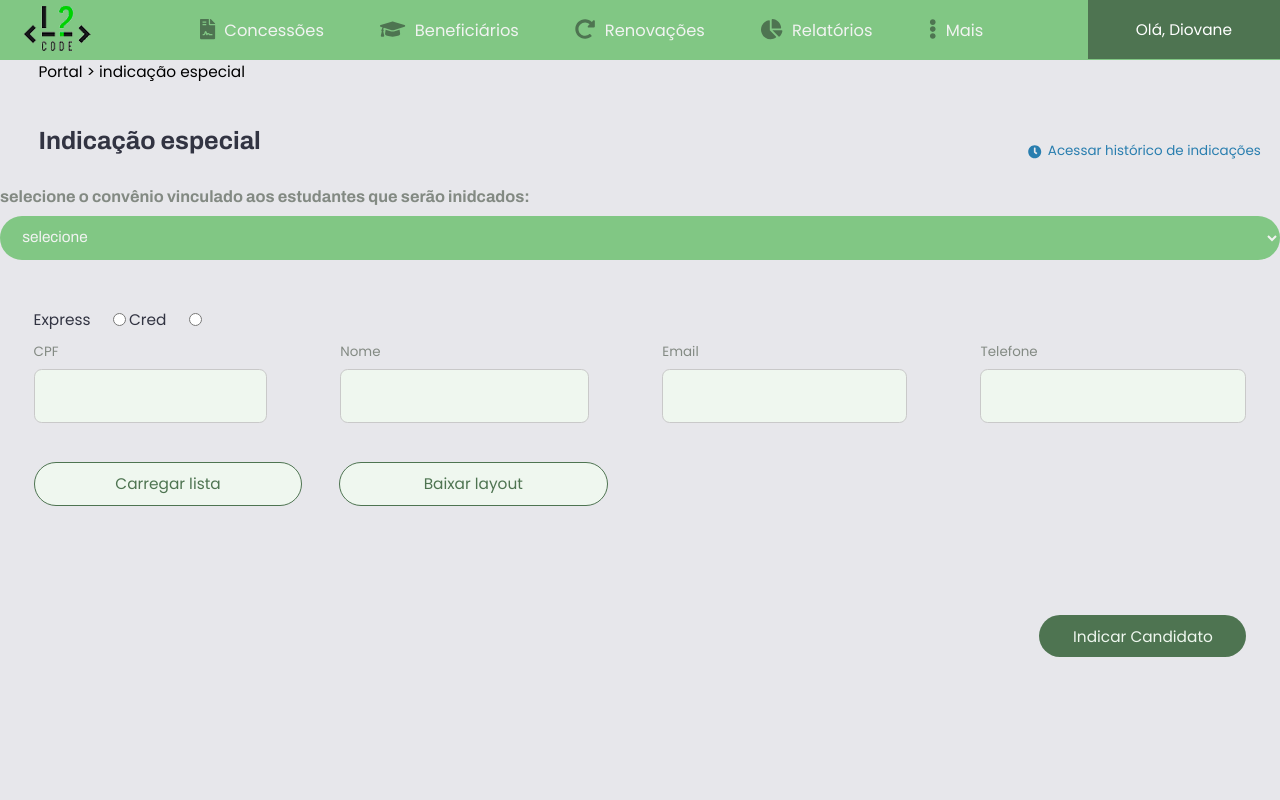
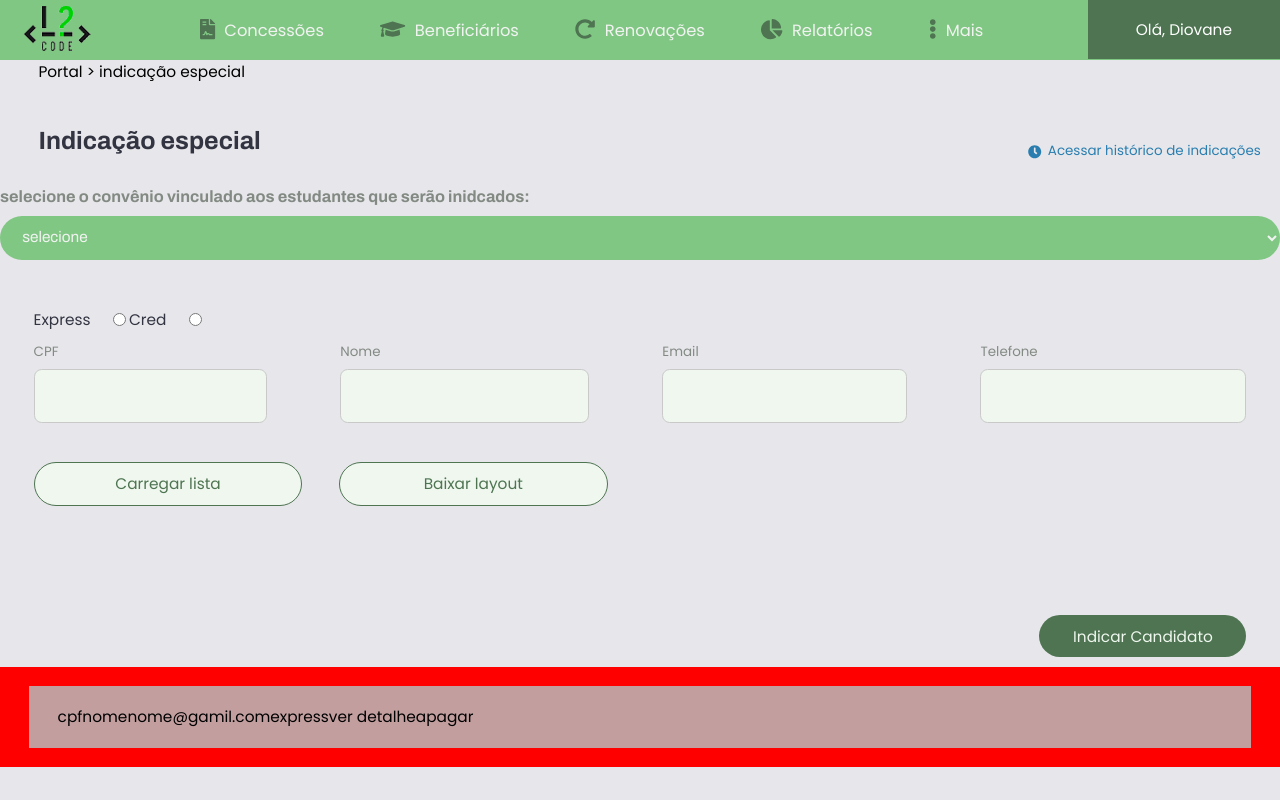
Before and after one commit to DiovanePacheti/project_L2code, a React (Create React App) app in the folder web/: page /candidato in a window 1280 px wide. Built offline with nearby package versions, Linux system fonts and the light colour scheme.

Commit message:
configurando useState no page historico

```diff
--- a/web/src/pages/Candidato/index.tsx
+++ b/web/src/pages/Candidato/index.tsx
@@ -115,7 +115,16 @@ function Candidato(){
                 </form>
             </div>
 
-
+            <div className="listagem-candidato">
+                <ul>
+                    <li>cpf</li>
+                    <li>nome</li>
+                    <li>nome@gamil.com</li>
+                    <li>express</li>
+                    <li>ver detalhe</li>
+                    <li>apagar</li>
+                </ul>
+            </div>
 
         </div>
     )
--- a/web/src/pages/HistoricoDeIndicacoes/index.tsx
+++ b/web/src/pages/HistoricoDeIndicacoes/index.tsx
@@ -1,4 +1,4 @@
-import React, { useState, useEffect } from 'react';
+import React, { useState, useEffect, FormEvent } from 'react';
 import PageHeader from '../../components/PageHeader';
 import Select from '../../components/Select';
 
@@ -9,30 +9,41 @@ import Button from '../../components/Button';
 
 function HistoricoDeIndicacoes(){
 
+    const [listagemCanditatos, setListagemCanditatos] = useState([]);
+
     const [cpf, setCpf] = useState('');
     const [nome, setNome] = useState('');
     const [solucao, setSolucao] = useState('');
-    const [conceito, setConceito] = useState('');
+    const [convenio, setConvenio] = useState('');
 
-    useEffect(() => {
-        api.get('/candidato').then(response =>{
+    async function searchCandidato(e: FormEvent){
+        e.preventDefault();
 
-            console.log(response.data)
-
-            const {cpf, nome} = response.data;
-            setCpf(cpf);
-            setNome(nome);
+        const response = await api.get('/historico', {
+            params:{
+                nome,
+                cpf,
+                solucao,
+                convenio
+            }
         })
-    },[])
+            setListagemCanditatos(response.data);
+        console.log({
+            nome,
+            cpf,
+            solucao,
+            convenio
+        })
+    }
 
     return(
         <div id="page-historico" >
             <PageHeader title="Histórico de indicação especial">
-                <form id="formIdHistorico">
+                <form id="formIdHistorico" onSubmit={searchCandidato} >
                     <Select
                         name="convenio"
-                        value={conceito}
-                        onChange={e =>{setConceito(e.target.value)}}
+                        value={convenio}
+                        onChange={e =>{setConvenio(e.target.value)}}
                         options={[
                             {value:'ULBRA-EAD', label:'ULBRA EAD '},
                             {value:'ULBRA-EAD', label:'ULBRA EAD '}
@@ -65,6 +76,12 @@ function HistoricoDeIndicacoes(){
                 </form>
             </PageHeader>
              <div className="listando-candidatos">
+                 {
+                     listagemCanditatos.map( lista => {
+                         return //tenho que criar lista componente
+                     })
+                 }
+
 
                 <table>
                     <tr>
--- a/web/src/pages/HistoricoDeIndicacoes/styles.css
+++ b/web/src/pages/HistoricoDeIndicacoes/styles.css
@@ -18,3 +18,15 @@
 #formIdHistorico button{
     margin-bottom:0.8rem ;
 }
+
+.listagem-candidato{
+    background:red ;
+    padding: 2rem 3rem;
+}
+.listagem-candidato ul{
+    display: flex;
+    background:rgb(194, 158, 158) ;
+    padding: 2rem 3rem;
+
+
+}
```
